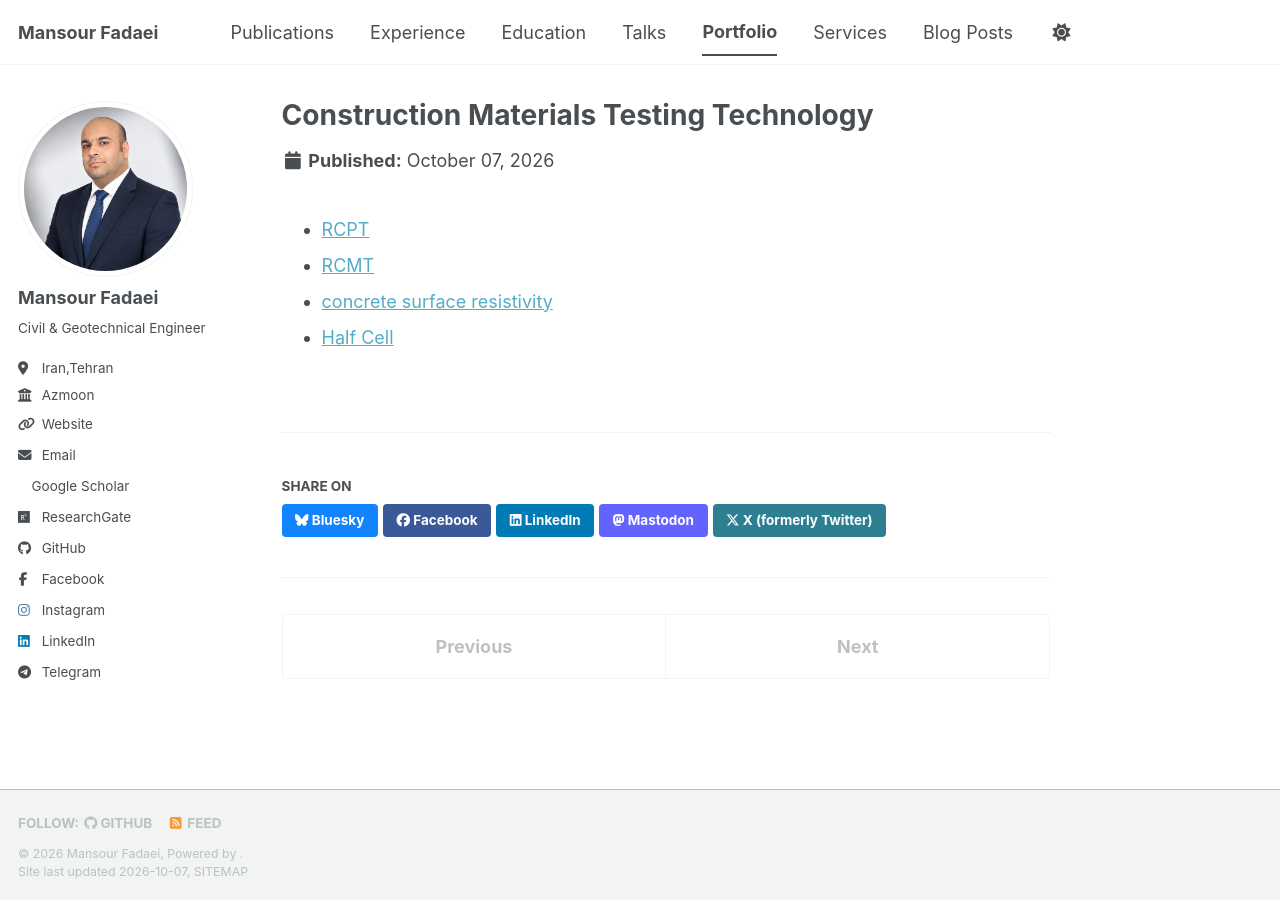
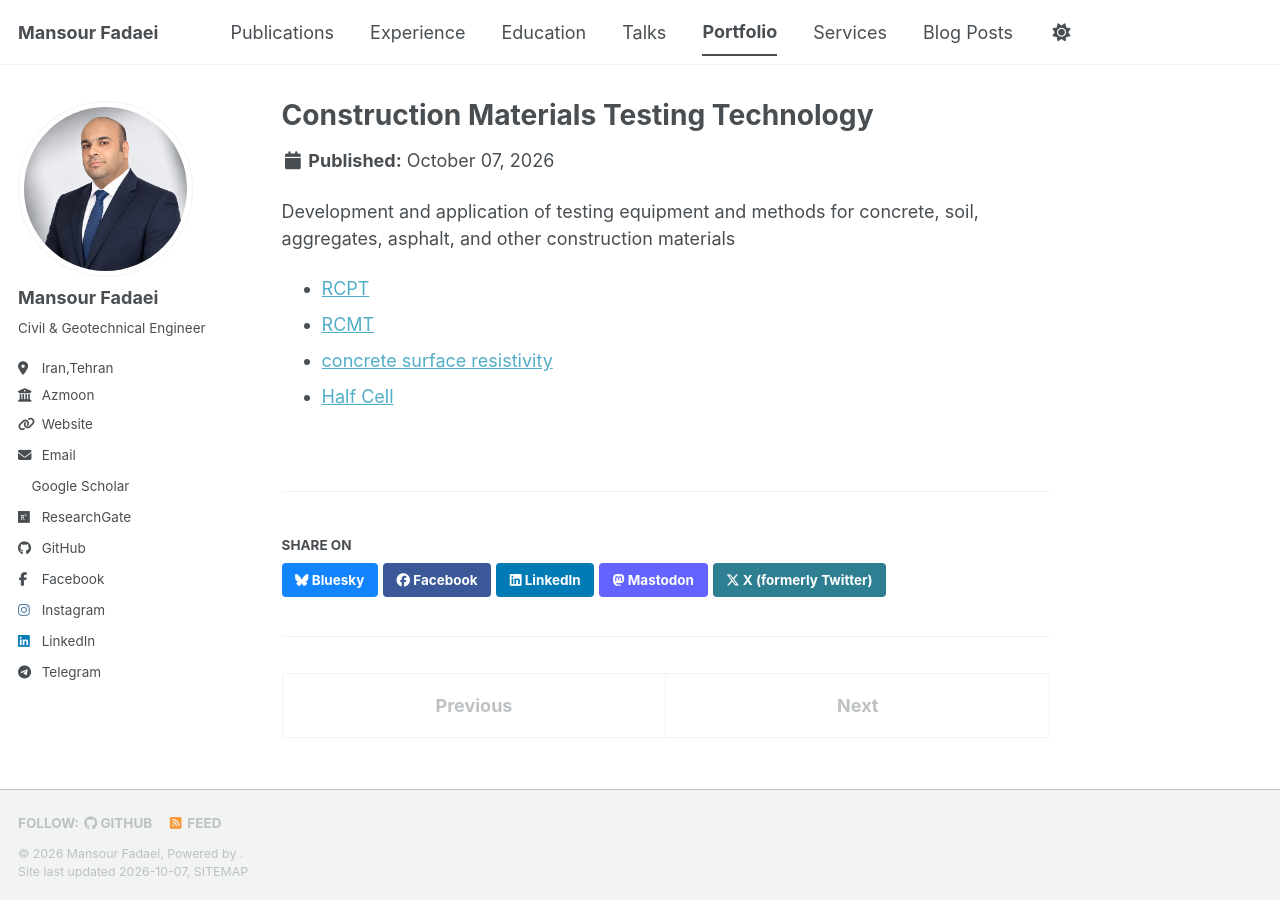
Before and after one commit to geo-eng/geo-eng.github.io, a Jekyll site: the page built from _portfolio/Construction Materials Testing Technology.md, in a window 1280 px wide. Built offline with Jekyll 4.4.1, drawn with Linux system fonts in a browser that asks for light colours; a style sheet for code colours, icons or effects is not loaded.

Commit message:
Enhance portfolio entry for Construction Materials Testing
Added detailed description of testing equipment and methods for construction materials.

```diff
--- a/_portfolio/Construction Materials Testing Technology.md
+++ b/_portfolio/Construction Materials Testing Technology.md
@@ -3,6 +3,7 @@ title: "Construction Materials Testing Technology"
 excerpt: "Development and application of testing equipment and methods for concrete, soil, aggregates, asphalt, and other construction materials."
 collection: portfolio
 ---
+Development and application of testing equipment and methods for concrete, soil, aggregates, asphalt, and other construction materials
 - [RCPT](https://azmoonndt.com/product/%d8%af%d8%b3%d8%aa%da%af%d8%a7%d9%87-%d9%86%d9%81%d9%88%d8%b0-%d8%aa%d8%b3%d8%b1%db%8c%d8%b9-%d8%b4%d8%af%d9%87-%db%8c%d9%88%d9%86-%da%a9%d9%84%d8%b1)
 - [RCMT](https://azmoonndt.com/product/%d8%af%d8%b3%d8%aa%da%af%d8%a7%d9%87-%d9%85%d9%87%d8%a7%d8%ac%d8%b1%d8%aa-%d9%88-%d9%86%d9%81%d9%88%d8%b0-%d8%aa%d8%b3%d8%b1%db%8c%d8%b9-%d8%b4%d8%af%d9%87-%db%8c%d9%88%d9%86-%da%a9%d9%84%d8%b1)
 - [concrete surface resistivity](https://azmoonndt.com/product/%D8%AF%D8%B3%D8%AA%DA%AF%D8%A7%D9%87-%D9%85%D9%82%D8%A7%D9%88%D9%85%D8%AA-%D8%A7%D9%84%DA%A9%D8%AA%D8%B1%DB%8C%DA%A9%DB%8C-%D8%A8%D8%AA%D9%86-%D8%A8%D9%87-%D8%B1%D9%88%D8%B4-%D8%B3%D8%B7%D8%AD%DB%8C)
```
